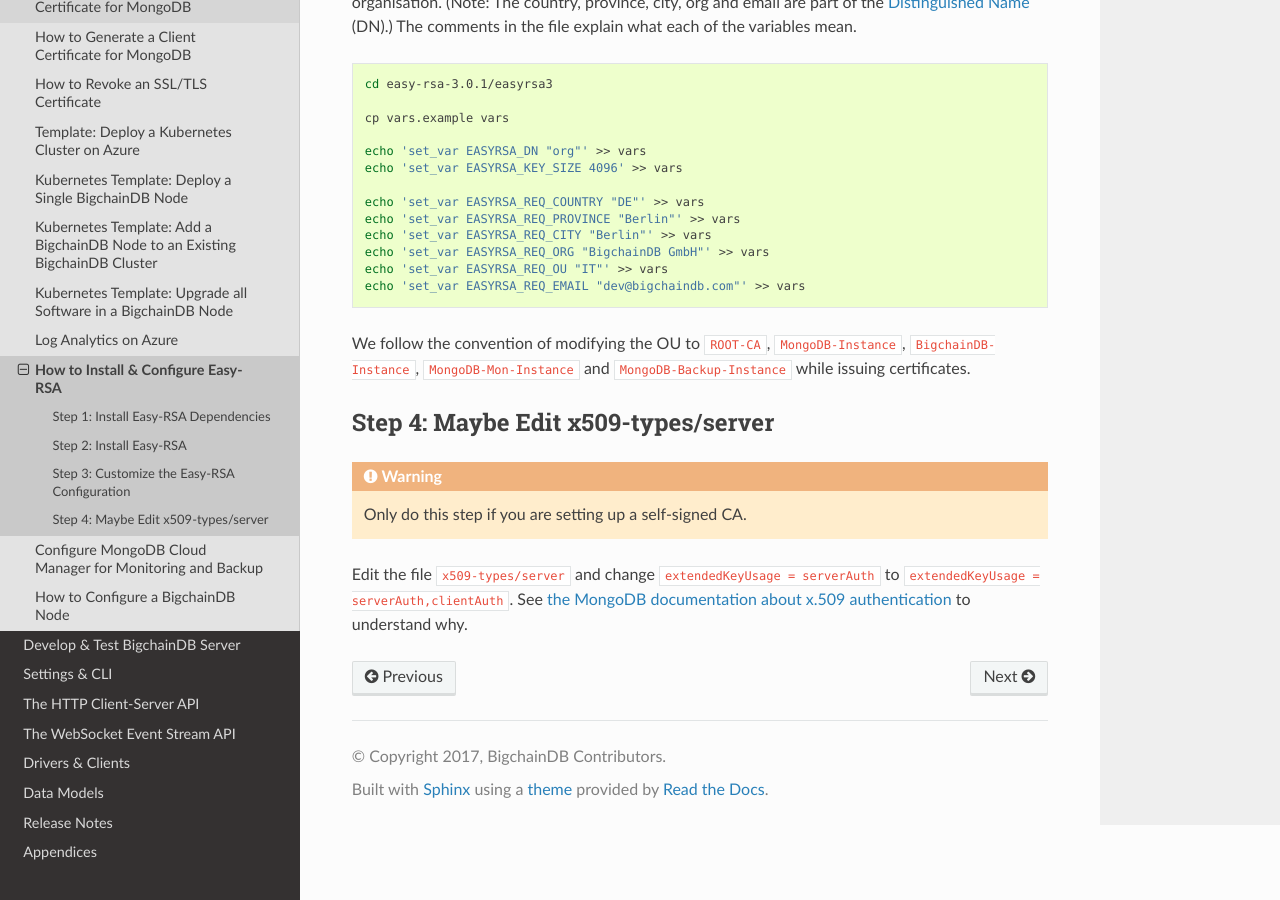
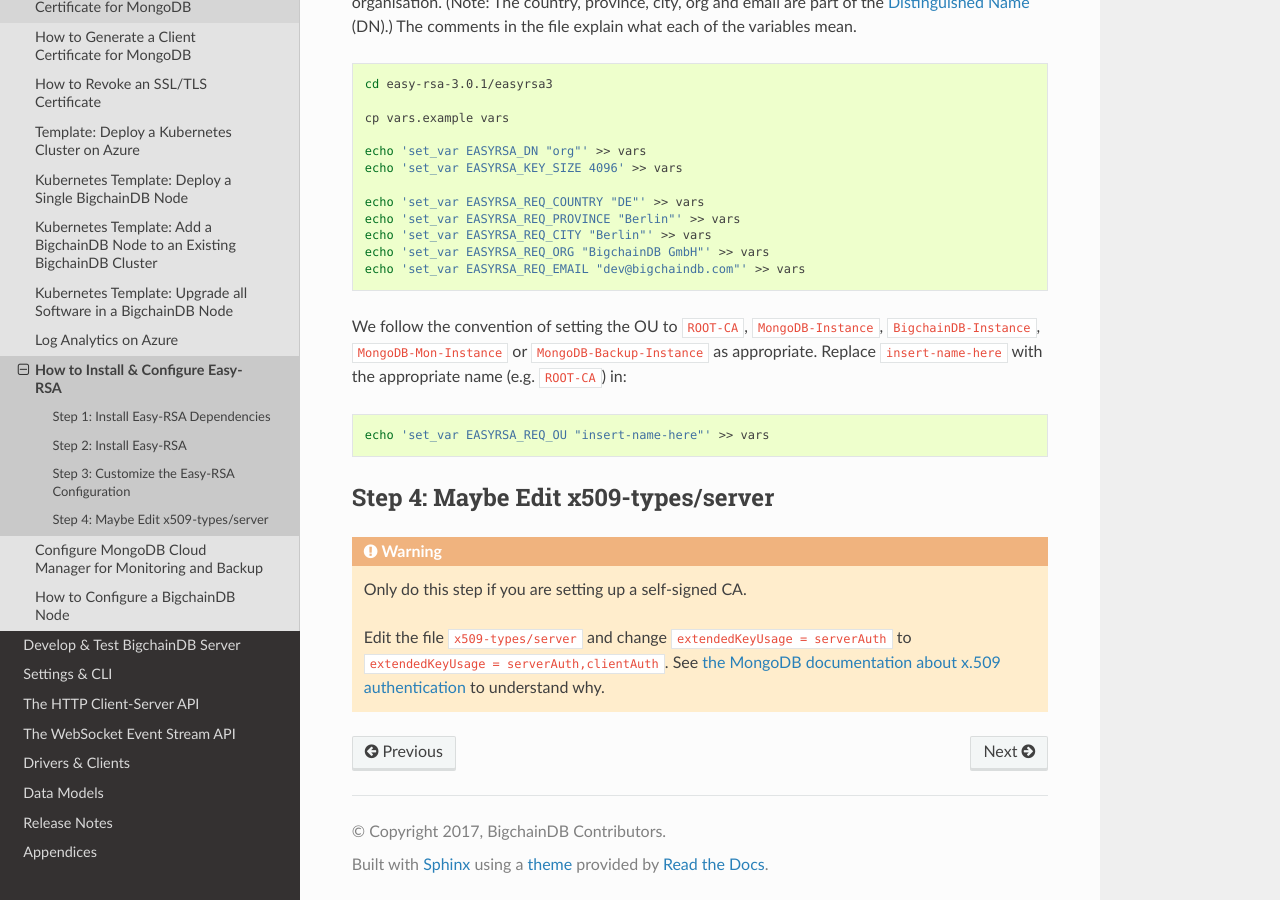
Before and after one commit to bigchaindb/bigchaindb, a Sphinx documentation site: the page built from docs/server/source/production-deployment-template/easy-rsa.rst, in a window 1280 px wide and 900 px high, scrolled down 887 px. Built offline with Sphinx 7.4.7 and the Read the Docs theme 2.0.0, drawn with Linux system fonts in a browser that asks for light colours; pages that are not in the unit, such as notebooks, are missing from menus.

Commit message:
Made Easy-RSA config steps clearer.

```diff
--- a/docs/server/source/production-deployment-template/easy-rsa.rst
+++ b/docs/server/source/production-deployment-template/easy-rsa.rst
@@ -66,12 +66,17 @@
    echo 'set_var EASYRSA_REQ_PROVINCE "Berlin"' >> vars
    echo 'set_var EASYRSA_REQ_CITY "Berlin"' >> vars
    echo 'set_var EASYRSA_REQ_ORG "BigchainDB GmbH"' >> vars
-   echo 'set_var EASYRSA_REQ_OU "IT"' >> vars
    echo 'set_var EASYRSA_REQ_EMAIL "dev@bigchaindb.com"' >> vars
 
-We follow the convention of modifying the OU to ``ROOT-CA``,
-``MongoDB-Instance``, ``BigchainDB-Instance``, ``MongoDB-Mon-Instance`` and
-``MongoDB-Backup-Instance`` while issuing certificates.
+We follow the convention of setting the OU to ``ROOT-CA``,
+``MongoDB-Instance``, ``BigchainDB-Instance``, ``MongoDB-Mon-Instance`` or
+``MongoDB-Backup-Instance`` as appropriate.
+Replace ``insert-name-here`` with the appropriate name
+(e.g. ``ROOT-CA``) in:
+
+.. code:: bash
+
+   echo 'set_var EASYRSA_REQ_OU "insert-name-here"' >> vars
 
 
 Step 4: Maybe Edit x509-types/server
@@ -81,7 +86,7 @@
 
    Only do this step if you are setting up a self-signed CA.
 
-Edit the file ``x509-types/server`` and change
-``extendedKeyUsage = serverAuth`` to
-``extendedKeyUsage = serverAuth,clientAuth``.
-See `the MongoDB documentation about x.509 authentication <https://docs.mongodb.com/manual/core/security-x.509/>`_ to understand why.
+   Edit the file ``x509-types/server`` and change
+   ``extendedKeyUsage = serverAuth`` to
+   ``extendedKeyUsage = serverAuth,clientAuth``.
+   See `the MongoDB documentation about x.509 authentication <https://docs.mongodb.com/manual/core/security-x.509/>`_ to understand why.
```
